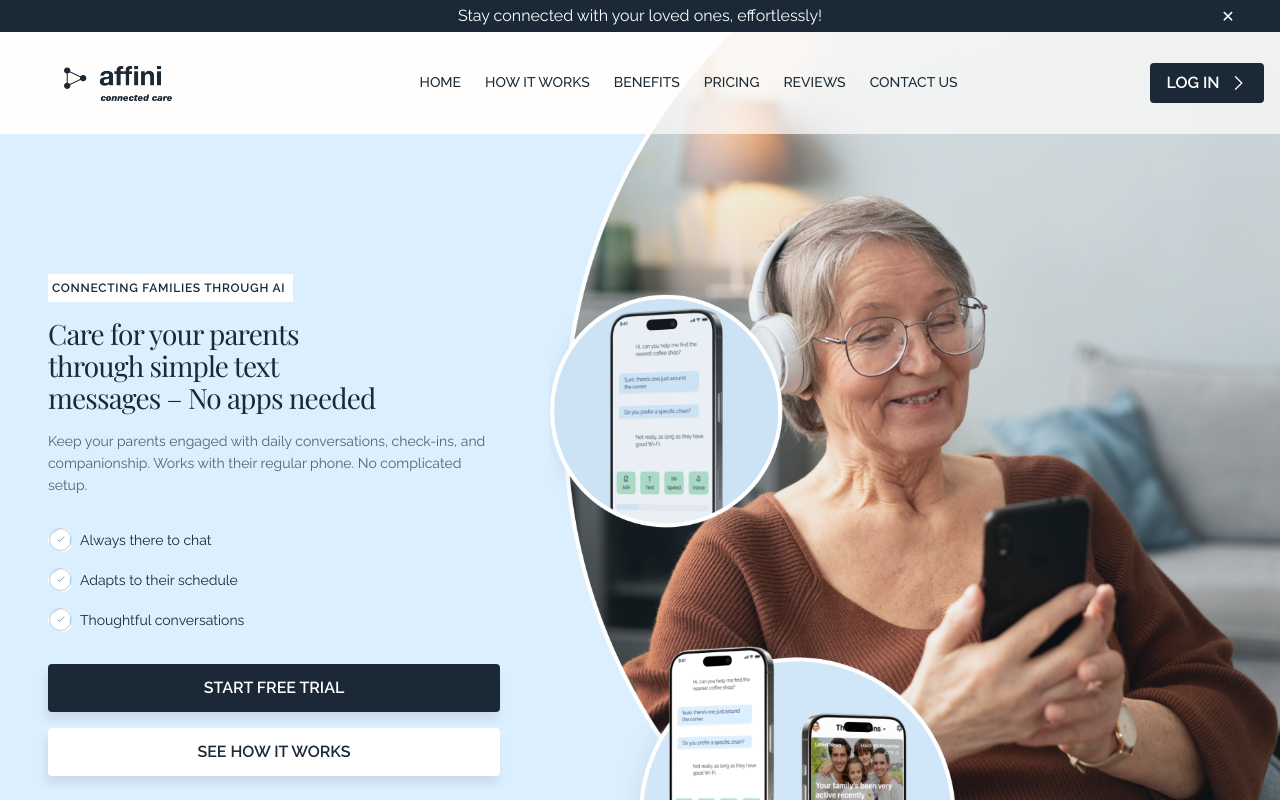
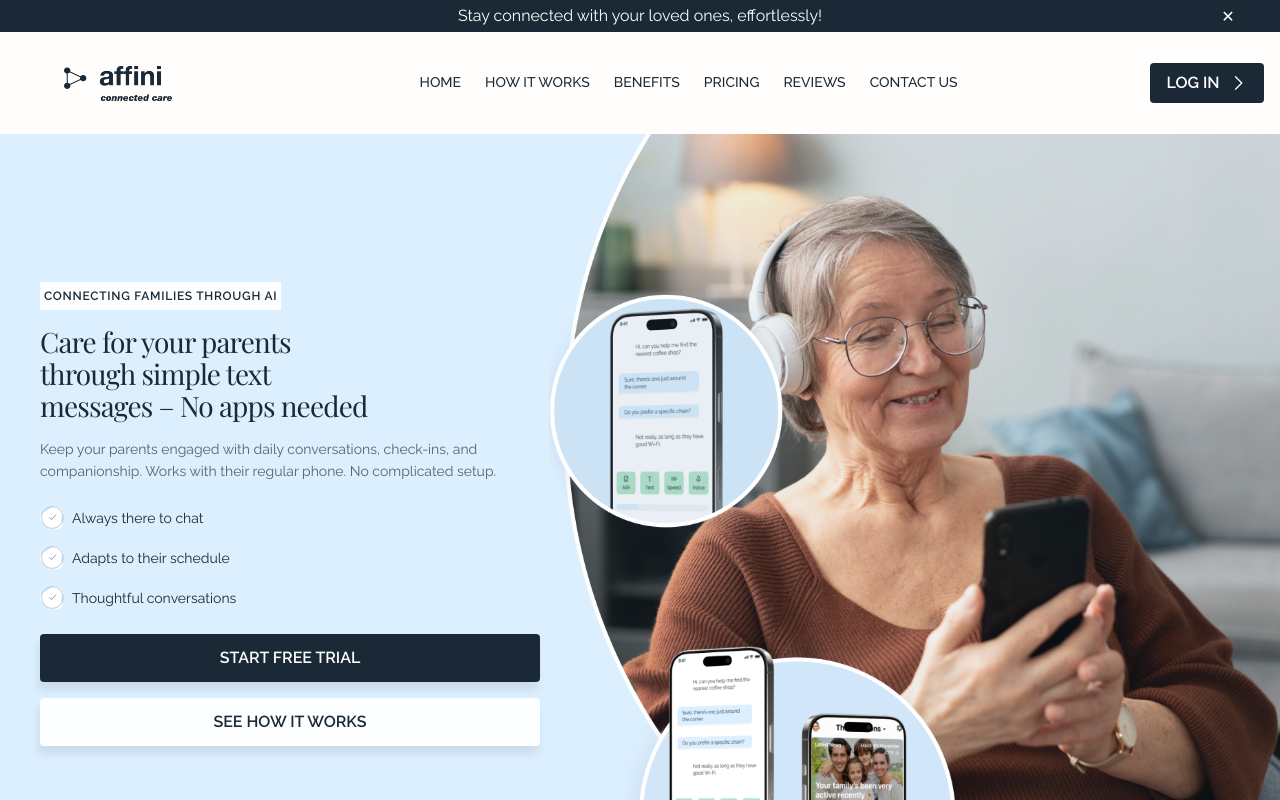
Before and after one commit to SiarheiBalabanovich/affini-app, a React (Vite) app: page / in a window 1280 px wide. Shown: the top 800 px of the page. Built offline with nearby package versions, Linux system fonts and the light colour scheme.

Commit message:
refactor(hero-section): remove window logic, use tailwind responsive and design tokens

```diff
--- a/src/components/HeroSection.jsx
+++ b/src/components/HeroSection.jsx
@@ -1,120 +1,74 @@
-import { useState, useEffect } from "react";
 import checkboxIcon from "../assets/checkbox.svg";
 import mainImage from "../assets/full_image_hero.png";
-import imageHero1Mobile from "../assets/full_image_hero_mobile.png";
+import imageHeroMobile from "../assets/full_image_hero_mobile.png";
 
 function HeroSection() {
-  const [activeButton, setActiveButton] = useState("trial");
-  const [windowSize, setWindowSize] = useState({ width: 0, height: 0 });
+  const features = [
+    "Always there to chat",
+    "Adapts to their schedule",
+    "Thoughtful conversations",
+  ];
 
-  useEffect(() => {
-    if (typeof window !== "undefined") {
-      const handleResize = () => {
-        setWindowSize({ width: window.innerWidth, height: window.innerHeight });
-      };
-      handleResize();
-      window.addEventListener("resize", handleResize);
-      return () => window.removeEventListener("resize", handleResize);
-    }
-  }, []);
-
-  const isSpecialResolution =
-    windowSize.width === 1024 &&
-    (windowSize.height === 1366 || windowSize.height === 768);
-
-  const textContainerMaxWidth = isSpecialResolution ? "420px" : "500px";
-  const textContainerPaddingLeft =
-    isSpecialResolution || (windowSize.width === 1280 && windowSize.height === 800)
-      ? "48px"
-      : "";
-  const heroImageTop = isSpecialResolution ? "-100px" : "-145px";
-  const heroImageHeight = isSpecialResolution ? "800px" : "1000px";
+  const scrollToSection = (id) => {
+    document.getElementById(id)?.scrollIntoView({ behavior: "smooth" });
+  };
 
   return (
-    <section id="home" className="bg-[#DCEFFF] w-full relative lg2:pr-0">
-      <div
-        className="px-0 pt-[20px] pb-[140px] xs:pb-[36px] flex flex-col lg:flex-row justify-between items-start w-full relative"
-        style={{ maxWidth: "1280px", margin: "0 auto" }}
-      >
+    <section id="home" className="relative w-full overflow-hidden bg-lightBlue">
+      <div className="relative mx-auto flex w-full max-w-[1280px] flex-col px-4 pt-5 pb-10 md:pb-20 lg:min-h-[720px] lg:flex-row lg:items-center lg:px-10 lg:py-20 lg2:px-0">
         <div className="relative w-full lg:hidden">
           <img
-            src={imageHero1Mobile}
-            alt="Mobile Hero"
-            className="w-full object-contain -mb-[115px] mt-[-160px] xs:mt-[-115px]"
-            style={{ maxWidth: "100%", height: "auto" }}
+            src={imageHeroMobile}
+            alt="Affini mobile messaging preview"
+            className="mt-[-115px] -mb-[80px] w-full object-contain"
           />
         </div>
 
-        <div
-          className="relative z-10 flex flex-col justify-center px-4 lg:px-0 text-left"
-          style={{
-            maxWidth: textContainerMaxWidth,
-            paddingLeft: textContainerPaddingLeft,
-          }}
-        >
-          <div
-            className="bg-[#FCFEFF] text-[#1A2935] font-raleway font-semibold text-[12px] lg2:text-[20px] leading-[20px] lg2:leading-[24px] tracking-[0.06em] uppercase flex items-center max-w-[245px] lg2:max-w-[425px] mb-4"
-            style={{ padding: "4px", gap: "10px", marginTop: "120px" }}
-          >
-            CONNECTING FAMILIES THROUGH AI
+        <div className="relative z-10 flex w-full max-w-[500px] flex-col items-start">
+          <div className="mb-4 mt-10 inline-flex max-w-[245px] items-center gap-2.5 bg-whiteCustom p-1 font-raleway text-[12px] font-semibold uppercase leading-5 tracking-[0.06em] text-primary lg2:mt-[120px] lg2:max-w-[425px] lg2:text-[20px] lg2:leading-6">
+            Connecting families through AI
           </div>
 
-          <h1 className="font-playfair text-[#1A2935] font-normal text-[24px] sm:text-[28px] lg2:text-[52px] leading-[28px] sm:leading-[32px] lg2:leading-[67.2px] tracking-[-0.03em] mb-4 text-wrap break-words">
+          <h1 className="mb-4 font-playfair text-[24px] font-normal leading-[28px] tracking-[-0.03em] text-primary sm:text-[28px] sm:leading-8 lg2:text-[52px] lg2:leading-[67.2px]">
             Care for your parents <br />
             through simple text <br />
             messages – No apps needed
           </h1>
 
-          <p className="font-raleway text-[#1A2935B3] text-[12px] sm:text-[14px] lg2:text-[20px] leading-[18px] sm:leading-[22px] lg2:leading-[26px] mb-8 xs:mb-6">
+          <p className="mb-6 font-raleway text-[12px] leading-[18px] text-primary/70 sm:text-[14px] sm:leading-[22px] lg2:mb-8 lg2:text-[20px] lg2:leading-[26px]">
             Keep your parents engaged with daily conversations, check-ins, and companionship.
             Works with their regular phone. No complicated setup.
           </p>
 
-          <div className="flex flex-col lg2:flex-row items-start lg2:items-center gap-4 lg2:gap-10 mb-8 xs:mb-6 lg2:justify-start lg2:w-full lg2:ml-[0px]">
-            <div className="flex items-center gap-2 lg2:flex-row lg2:gap-4">
-              <img src={checkboxIcon} alt="Checkbox" className="w-[24px] h-[24px] flex-shrink-0" />
-              <p className="text-[#1A2935] font-raleway font-normal text-[14px] lg2:text-[16px] leading-[20px] lg2:leading-[24px] whitespace-nowrap">
-                Always there to chat
-              </p>
-            </div>
-            <div className="flex items-center gap-2 lg2:flex-row lg2:gap-4">
-              <img src={checkboxIcon} alt="Checkbox" className="w-[24px] h-[24px] flex-shrink-0" />
-              <p className="text-[#1A2935] font-raleway font-normal text-[14px] lg2:text-[16px] leading-[20px] lg2:leading-[24px] whitespace-nowrap">
-                Adapts to their schedule
-              </p>
-            </div>
-            <div className="flex items-center gap-2 lg2:flex-row lg2:gap-4">
-              <img src={checkboxIcon} alt="Checkbox" className="w-[24px] h-[24px] flex-shrink-0" />
-              <p className="text-[#1A2935] font-raleway font-normal text-[14px] lg2:text-[16px] leading-[20px] lg2:leading-[24px] whitespace-nowrap">
-                Thoughtful conversations
-              </p>
-            </div>
+          <div className="mb-6 flex flex-col items-start gap-4 lg2:mb-8 lg2:flex-row lg2:items-center lg2:gap-10">
+            {features.map((feature) => (
+              <div key={feature} className="flex items-center gap-2 lg2:gap-4">
+                <img
+                  src={checkboxIcon}
+                  alt=""
+                  aria-hidden="true"
+                  className="h-6 w-6 flex-shrink-0"
+                />
+                <p className="whitespace-nowrap font-raleway text-[14px] font-normal leading-5 text-primary lg2:text-[16px] lg2:leading-6">
+                  {feature}
+                </p>
+              </div>
+            ))}
           </div>
-          <div className="flex flex-col lg2:flex-row gap-4 lg2:gap-10 w-full">
+
+          <div className="flex w-full flex-col gap-4 lg2:flex-row lg2:gap-10">
             <button
-              className={`h-[48px] rounded-[4px] font-raleway font-semibold text-[14px] sm:text-[16px] px-[10px] transition-all duration-300 shadow-lg ${
-                activeButton === "trial" ? "bg-[#1A2935] text-[#FCFEFF]" : "bg-white text-[#1A2935]"
-              }`}
-              style={{
-                boxShadow: "-2px 8px 8px rgba(0, 0, 0, 0.08)",
-                width: windowSize.width === 1440 ? "320px" : "auto",
-              }}
-              onClick={() => setActiveButton("trial")}
-              onMouseEnter={() => setActiveButton("trial")}
+              type="button"
+              className="h-12 w-full rounded bg-primary px-2.5 font-raleway text-[14px] font-semibold text-whiteCustom shadow-soft transition hover:bg-primary/90 focus-visible:ring-2 focus-visible:ring-primary/30 sm:text-[16px] lg2:w-[320px]"
+              onClick={() => scrollToSection("contact-us")}
             >
               START FREE TRIAL
             </button>
 
             <button
-              className={`h-[48px] rounded-[4px] font-raleway font-semibold text-[14px] sm:text-[16px] px-[10px] transition-all duration-300 shadow-lg ${
-                activeButton === "how-it-works" ? "bg-[#1A2935] text-[#FCFEFF]" : "bg-white text-[#1A2935]"
-              }`}
-              style={{
-                boxShadow: "-2px 8px 8px rgba(0, 0, 0, 0.08)",
-                width: windowSize.width === 1440 ? "320px" : "auto",
-              }}
-              onClick={() => setActiveButton("how-it-works")}
-              onMouseEnter={() => setActiveButton("how-it-works")}
+              type="button"
+              className="h-12 w-full rounded bg-whiteCustom px-2.5 font-raleway text-[14px] font-semibold text-primary shadow-soft transition hover:bg-whiteCustom/80 focus-visible:ring-2 focus-visible:ring-primary/30 sm:text-[16px] lg2:w-[320px]"
+              onClick={() => scrollToSection("how-it-works")}
             >
               SEE HOW IT WORKS
             </button>
@@ -124,14 +78,8 @@ function HeroSection() {
 
       <img
         src={mainImage}
-        alt="Main"
-        className="hidden lg:block absolute max-w-none"
-        style={{
-          top: heroImageTop,
-          right: "0",
-          height: heroImageHeight,
-          zIndex: 1,
-        }}
+        alt="Affini messaging experience preview"
+        className="pointer-events-none absolute right-0 top-[-145px] z-[1] hidden h-[1000px] max-w-none object-contain lg:block lg2:top-[-145px]"
       />
     </section>
   );
```
